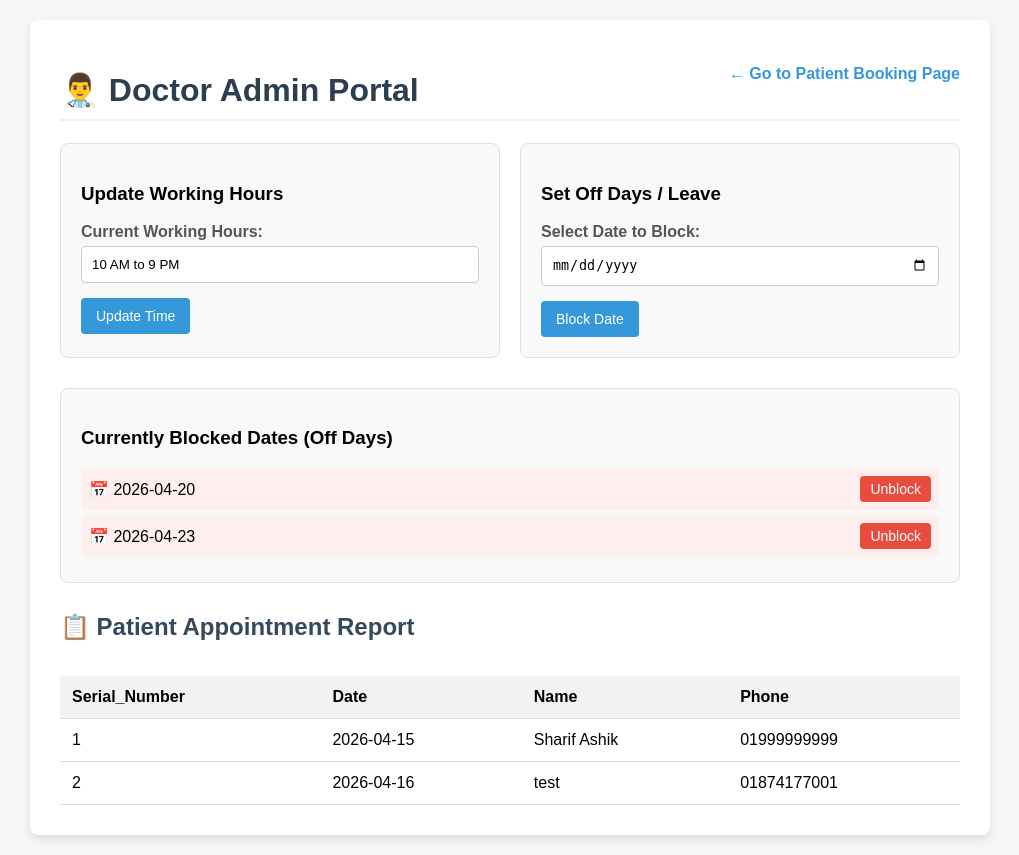
After one commit to sharifashik591/appointment_taking_system, a Flask app: page /admin in a window 1280 px wide. The commit adds this page. Shown: the whole page, without its empty margins (130-1149 px from the left). Run offline with Flask 3, Linux system fonts and the light colour scheme.

Commit message:
added admin portal

```diff
--- a/app.py
+++ b/app.py
@@ -1,10 +1,26 @@
-from flask import Flask, render_template, request
+from flask import Flask, render_template, request, redirect, url_for, flash
 import csv
 import os
+import json
 
 app = Flask(__name__)
+# Secret key needed for flash messages
+app.secret_key = "super_secret_key"
 
 CSV_FILE = 'appointments.csv'
+SETTINGS_FILE = 'settings.json'
+
+def load_settings():
+    if not os.path.exists(SETTINGS_FILE):
+        default_settings = {"blocked_dates": [], "available_time": "10 AM to 3 PM"}
+        save_settings(default_settings)
+        return default_settings
+    with open(SETTINGS_FILE, 'r') as f:
+        return json.load(f)
+
+def save_settings(settings):
+    with open(SETTINGS_FILE, 'w') as f:
+        json.dump(settings, f)
 
 def ensure_csv_exists():
     """Create the CSV with headers if it doesn't exist yet."""
@@ -26,7 +42,10 @@ def get_total_appointments():
 def index():
     """Load the landing page and pass the total appointment count."""
     total = get_total_appointments()
-    return render_template('index.html', total=total)
+    settings = load_settings()
+    return render_template('index.html', total=total,
+                           available_time=settings.get('available_time', '10 AM to 3 PM'),
+                           blocked_dates=settings.get('blocked_dates', []))
 
 @app.route('/book', methods=['POST'])
 def book_appointment():
@@ -35,11 +54,17 @@ def book_appointment():
     name = request.form.get('name')
     phone = request.form.get('phone')
 
+    settings = load_settings()
+    if date in settings.get('blocked_dates', []):
+        flash("Sorry, the doctor is unavailable on the selected date. Please choose another date.")
+        return redirect(url_for('index'))
+
     # Generate the serial number
     total = get_total_appointments()
     serial_number = total + 1
 
     # Save to CSV
+    ensure_csv_exists()
     with open(CSV_FILE, mode='a', newline='') as file:
         writer = csv.writer(file)
         writer.writerow([serial_number, date, name, phone])
@@ -47,5 +72,49 @@ def book_appointment():
     # Render the new page with the serial and phone number
     return render_template('success.html', serial=serial_number, phone=phone)
 
+@app.route('/admin', methods=['GET', 'POST'])
+def admin():
+    """Admin portal to view appointments and set availability."""
+    settings = load_settings()
+
+    if request.method == 'POST':
+        action = request.form.get('action')
+
+        if action == 'update_time':
+            new_time = request.form.get('available_time')
+            if new_time:
+                settings['available_time'] = new_time
+                save_settings(settings)
+                flash("Availability time updated!")
+
+        elif action == 'block_date':
+            date_to_block = request.form.get('block_date')
+            if date_to_block and date_to_block not in settings.get('blocked_dates', []):
+                settings.setdefault('blocked_dates', []).append(date_to_block)
+                save_settings(settings)
+                flash(f"Date {date_to_block} is now marked as an off day.")
+
+        elif action == 'unblock_date':
+            date_to_unblock = request.form.get('unblock_date')
+            if date_to_unblock in settings.get('blocked_dates', []):
+                settings['blocked_dates'].remove(date_to_unblock)
+                save_settings(settings)
+                flash(f"Date {date_to_unblock} has been unblocked.")
+
+        return redirect(url_for('admin'))
+
+    # Load all appointments for report
+    ensure_csv_exists()
+    appointments = []
+    with open(CSV_FILE, mode='r') as file:
+        reader = csv.reader(file)
+        appointments = list(reader)
+
+    return render_template('admin.html',
+                           appointments=appointments[1:] if len(appointments)>0 else [],
+                           headers=appointments[0] if len(appointments)>0 else [],
+                           available_time=settings.get('available_time', '10 AM to 3 PM'),
+                           blocked_dates=settings.get('blocked_dates', []))
+
 if __name__ == '__main__':
     app.run(debug=True)
--- /dev/null
+++ b/settings.json
@@ -0,0 +1 @@
+{"blocked_dates": ["2026-04-20", "2026-04-23"], "available_time": "10 AM to 9 PM"}
--- /dev/null
+++ b/templates/admin.html
@@ -0,0 +1,125 @@
+<!DOCTYPE html>
+<html lang="en">
+<head>
+    <meta charset="UTF-8">
+    <meta name="viewport" content="width=device-width, initial-scale=1.0">
+    <title>Doctor Admin Portal</title>
+    <style>
+        body { font-family: Arial, sans-serif; background-color: #f4f7f6; margin: 0; padding: 20px; }
+        .container { max-width: 900px; margin: 0 auto; background: white; padding: 30px; border-radius: 8px; box-shadow: 0 4px 8px rgba(0,0,0,0.1); }
+        h1 { color: #2c3e50; border-bottom: 2px solid #ecf0f1; padding-bottom: 10px; }
+        h2 { color: #34495e; margin-top: 30px; }
+
+        .alert { background: #2ecc71; color: white; padding: 10px; border-radius: 4px; margin-bottom: 15px; }
+
+        .dashboard-grid { display: flex; gap: 20px; margin-bottom: 30px; flex-wrap: wrap; }
+        .card { flex: 1; background: #f9f9f9; padding: 20px; border-radius: 8px; border: 1px solid #e0e0e0; min-width: 300px; }
+
+        .form-group { margin-bottom: 15px; }
+        label { display: block; margin-bottom: 5px; font-weight: bold; color: #555; }
+        input[type="text"], input[type="date"] { width: 100%; padding: 10px; border: 1px solid #ccc; border-radius: 4px; box-sizing: border-box; }
+        button { padding: 10px 15px; background: #3498db; color: white; border: none; border-radius: 4px; font-size: 14px; cursor: pointer; }
+        button:hover { background: #2980b9; }
+        button.danger { background: #e74c3c; }
+        button.danger:hover { background: #c0392b; }
+
+        table { width: 100%; border-collapse: collapse; margin-top: 15px; }
+        th, td { padding: 12px; text-align: left; border-bottom: 1px solid #ddd; }
+        th { background-color: #f2f2f2; }
+        tr:hover { background-color: #f5f5f5; }
+
+        .flex-between { display: flex; justify-content: space-between; align-items: center; margin-bottom: 5px; background: #fee; padding: 8px; border-radius: 4px; }
+
+        .back-link { float: right; color: #3498db; text-decoration: none; font-weight: bold; margin-top: 15px; }
+        .back-link:hover { text-decoration: underline; }
+    </style>
+</head>
+<body>
+
+<div class="container">
+    <a href="/" class="back-link">← Go to Patient Booking Page</a>
+    <h1>👨‍⚕️ Doctor Admin Portal</h1>
+
+    {% with messages = get_flashed_messages() %}
+      {% if messages %}
+        {% for message in messages %}
+          <div class="alert">{{ message }}</div>
+        {% endfor %}
+      {% endif %}
+    {% endwith %}
+
+    <div class="dashboard-grid">
+        <!-- Update Availability Times -->
+        <div class="card">
+            <h3>Update Working Hours</h3>
+            <form method="POST">
+                <input type="hidden" name="action" value="update_time">
+                <div class="form-group">
+                    <label>Current Working Hours:</label>
+                    <input type="text" name="available_time" value="{{ available_time }}" required>
+                </div>
+                <button type="submit">Update Time</button>
+            </form>
+        </div>
+
+        <!-- Add Off Days -->
+        <div class="card">
+            <h3>Set Off Days / Leave</h3>
+            <form method="POST">
+                <input type="hidden" name="action" value="block_date">
+                <div class="form-group">
+                    <label>Select Date to Block:</label>
+                    <input type="date" name="block_date" required>
+                </div>
+                <button type="submit">Block Date</button>
+            </form>
+        </div>
+    </div>
+
+    <!-- List of Blocked Dates -->
+    {% if blocked_dates %}
+    <div class="card" style="margin-bottom: 30px;">
+        <h3>Currently Blocked Dates (Off Days)</h3>
+        {% for date in blocked_dates %}
+        <div class="flex-between">
+            <span>📅 {{ date }}</span>
+            <form method="POST" style="margin: 0;">
+                <input type="hidden" name="action" value="unblock_date">
+                <input type="hidden" name="unblock_date" value="{{ date }}">
+                <button type="submit" class="danger" style="padding: 5px 10px;">Unblock</button>
+            </form>
+        </div>
+        {% endfor %}
+    </div>
+    {% endif %}
+
+    <h2>📋 Patient Appointment Report</h2>
+
+    {% if appointments %}
+    <div style="overflow-x:auto;">
+        <table>
+            <thead>
+                <tr>
+                    {% for header in headers %}
+                    <th>{{ header }}</th>
+                    {% endfor %}
+                </tr>
+            </thead>
+            <tbody>
+                {% for row in appointments %}
+                <tr>
+                    {% for cell in row %}
+                    <td>{{ cell }}</td>
+                    {% endfor %}
+                </tr>
+                {% endfor %}
+            </tbody>
+        </table>
+    </div>
+    {% else %}
+    <p>No appointments requested yet.</p>
+    {% endif %}
+</div>
+
+</body>
+</html>
```
Also changed, not shown: templates/index.html (+26 -2 lines), README.md.
